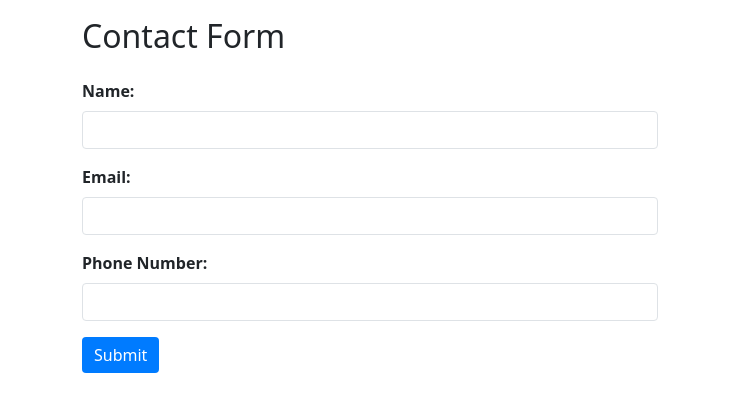
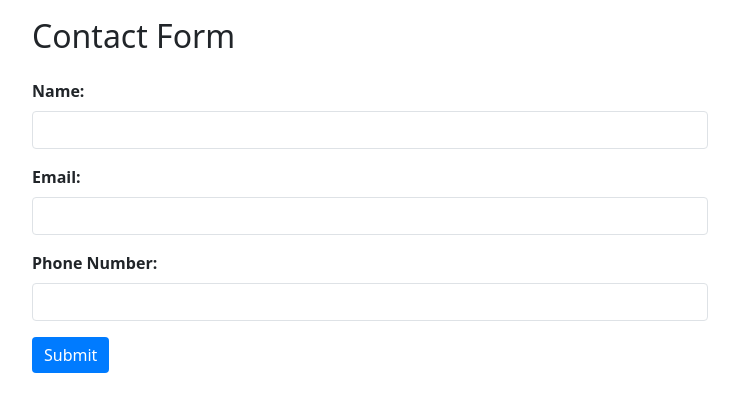
Before and after one commit to pavankumar9160/GoogleForms, a Django app: page /myapp/createform in a window 1280 px wide. Shown: the top 412 px of the page, without its empty margins (270-1009 px from the left). Run offline with Django 5.2, Linux system fonts and the light colour scheme.

Commit message:
fouth change

```diff
--- a/newproject/templates/myapp/createform.html
+++ b/newproject/templates/myapp/createform.html
@@ -11,7 +11,7 @@
             padding-top: 17px;
         }
         .container {
-            max-width: 600px;
+            max-width: 700px;
             margin: 0 auto;
         }
         .form-group {
```
